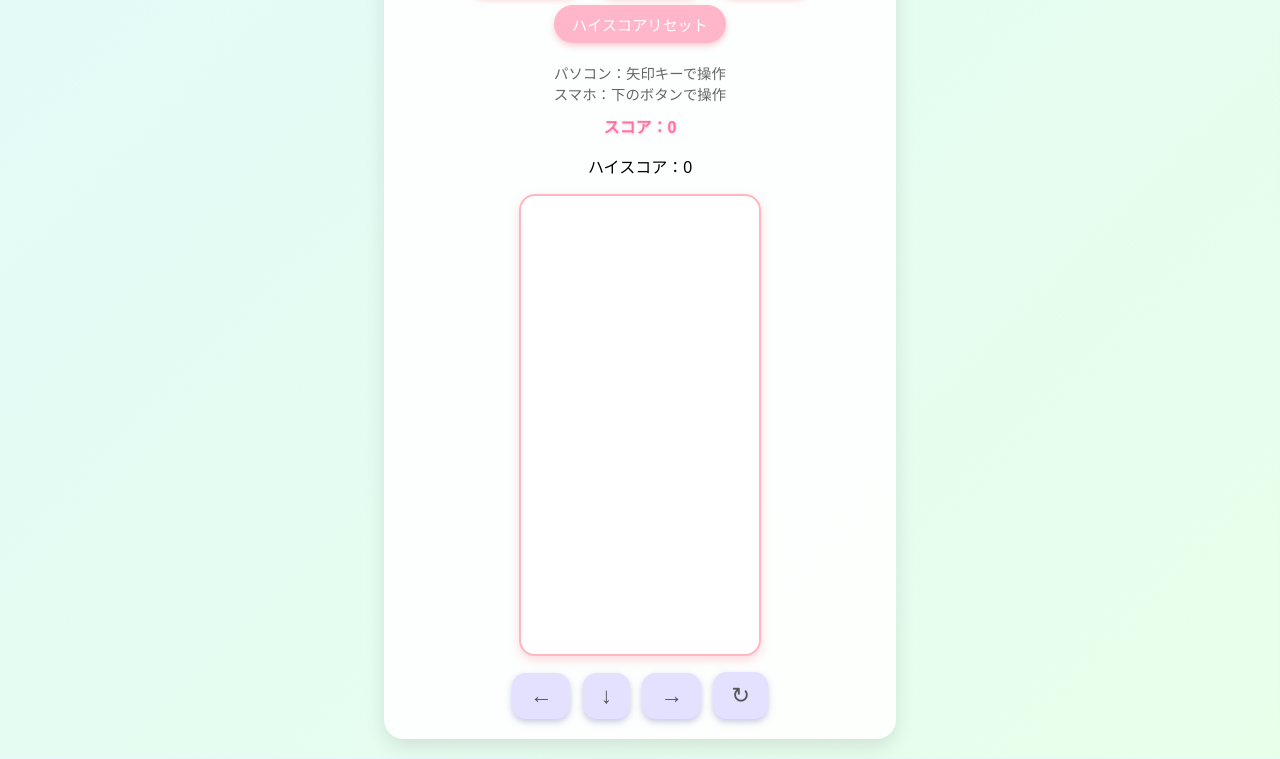
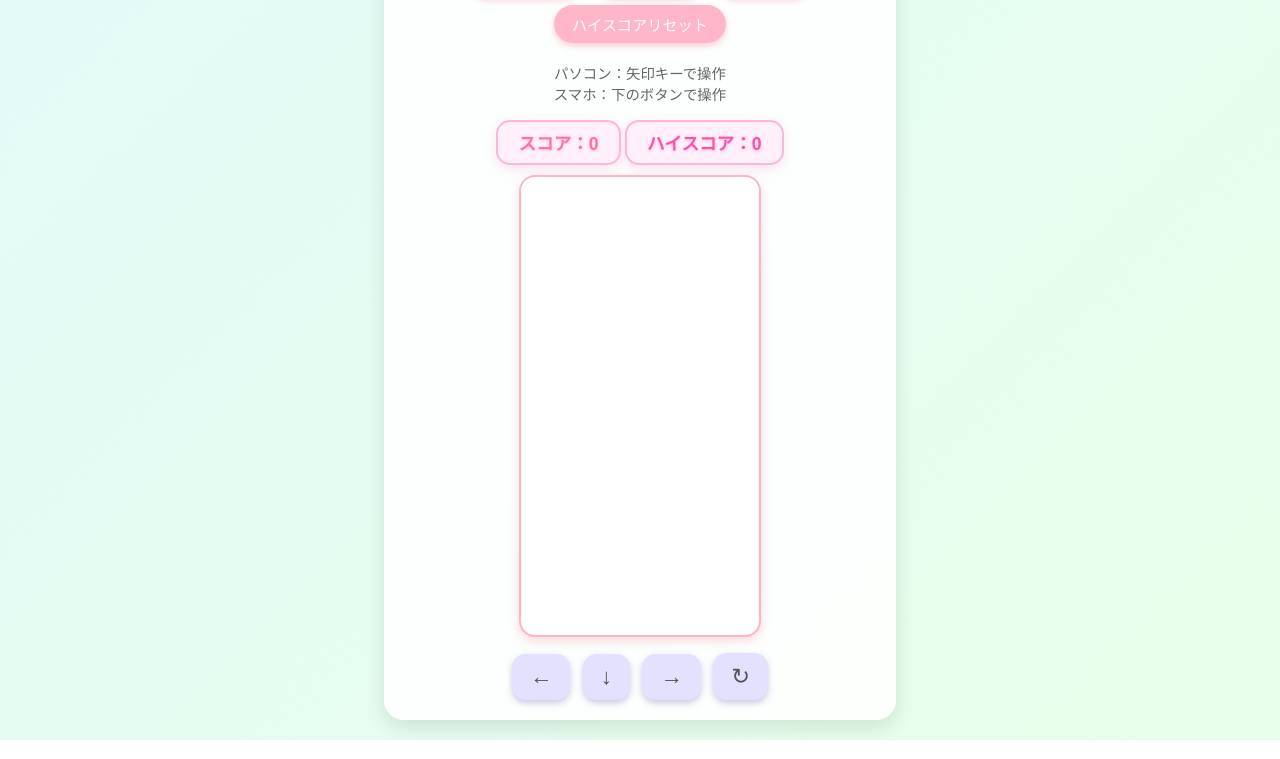
Before and after one commit to accio29113/accio_Game_Tetris, a plain HTML site: page index.html in a window 1280 px wide. Shown: the part 135-894 px from the top of the page. Drawn offline with Linux system fonts and the light colour scheme; a web font is replaced by a local one.

Commit message:
Update style.css

```diff
--- a/style.css
+++ b/style.css
@@ -215,3 +215,18 @@ body {
   50% { background-position: 100% 100%; }
   100% { background-position: 0% 0%; }
 }
+
+/* ===== スコアカード（可愛い枠） ===== */
+.score-box {
+  display: inline-block;
+  padding: 8px 20px;
+  margin: 6px 0;
+  background: #fff0fa;
+  border: 2px solid #ffb6da;
+  border-radius: 14px;
+  font-size: 1.1rem;
+  font-weight: bold;
+  color: #ff4fa7;
+  box-shadow: 0 4px 12px rgba(255,182,218,0.4);
+  text-shadow: 0 1px 3px rgba(255,168,212,0.7);
+}
```
